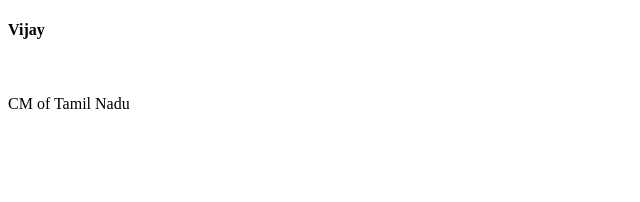
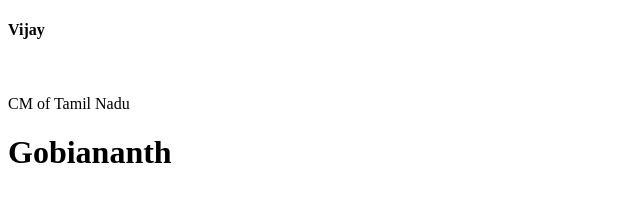
Before and after one commit to gobiramu96/My-Projects-Website, a plain HTML site: page index.html in a window 1280 px wide. Shown: the whole page, without its empty margins (0-640 px from the left). Drawn offline with Linux system fonts and the light colour scheme.

Commit message:
added new name

```diff
--- a/index.html
+++ b/index.html
@@ -9,5 +9,6 @@
 <h4>Vijay</h4>
 <img width="200px" src="JosephVijay.jpg" alt="">
 <p>CM of Tamil Nadu</p>
+<h1>Gobiananth</h1>
 </body>
 </html>
```
